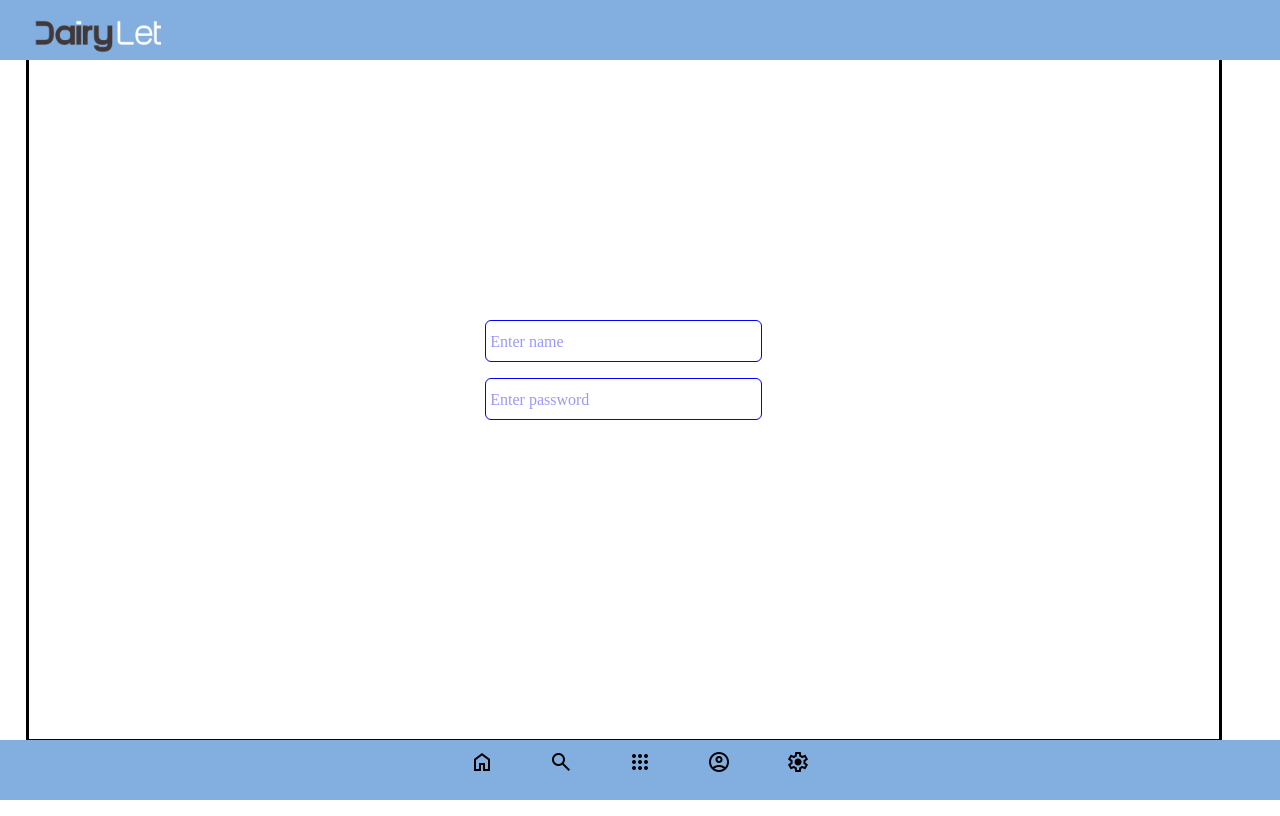
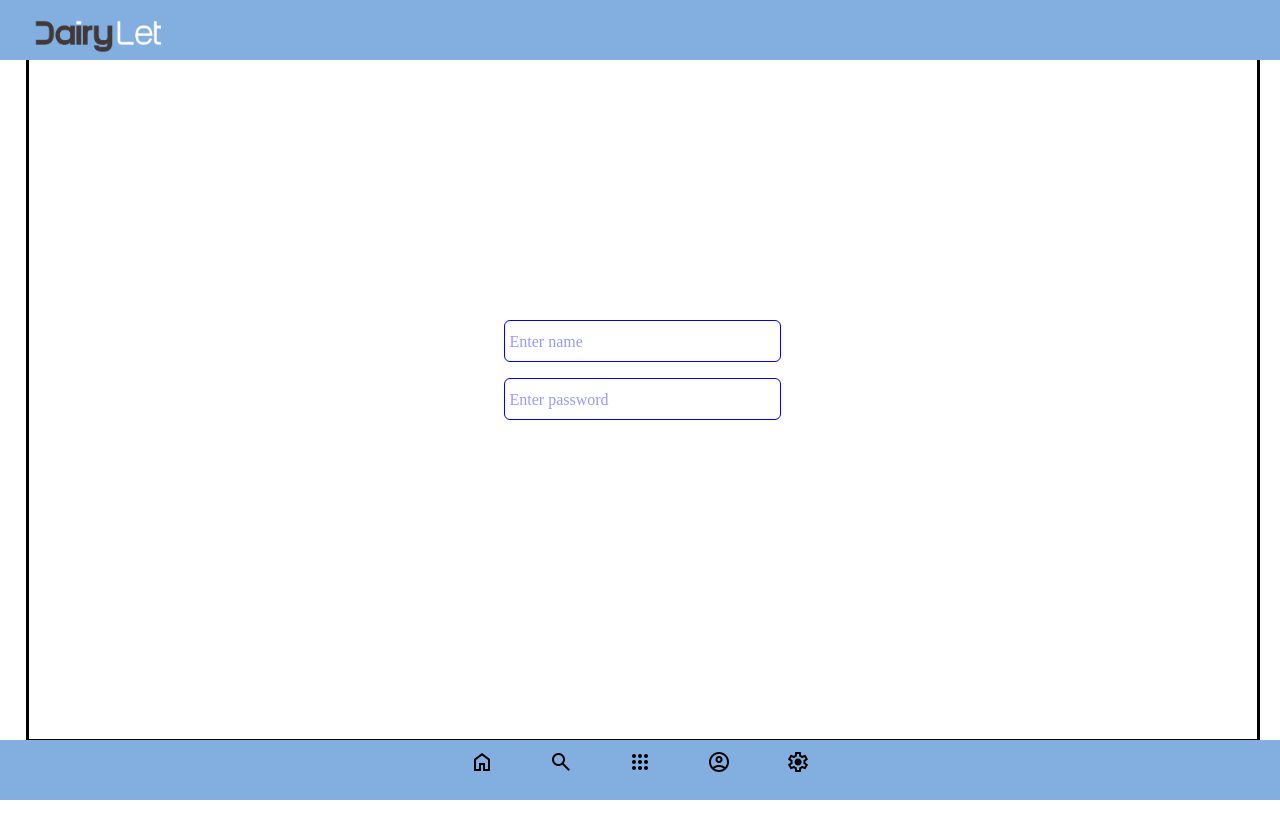
Before and after one commit to unknown12133/app, a plain HTML site: page index.html in a window 1280 px wide. Drawn offline with nearby package versions, Linux system fonts and the light colour scheme.

Commit message:
Update forbtmnav.css

```diff
--- a/forbtmnav.css
+++ b/forbtmnav.css
@@ -1,5 +1,5 @@
         .con{
-            width: 93vw;
+            width: 96vw;
             height: 90vh;
             margin:2vh 2vw;
             border: solid;
```
